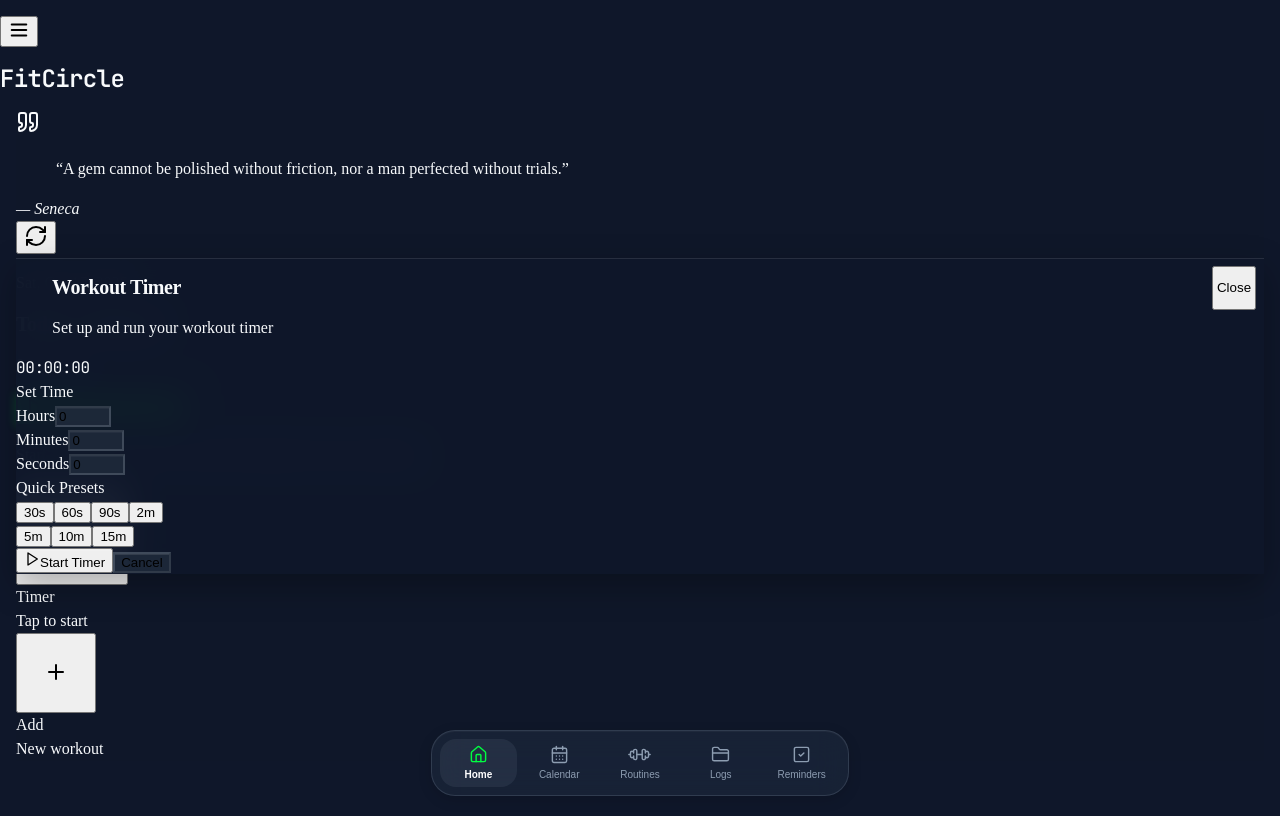
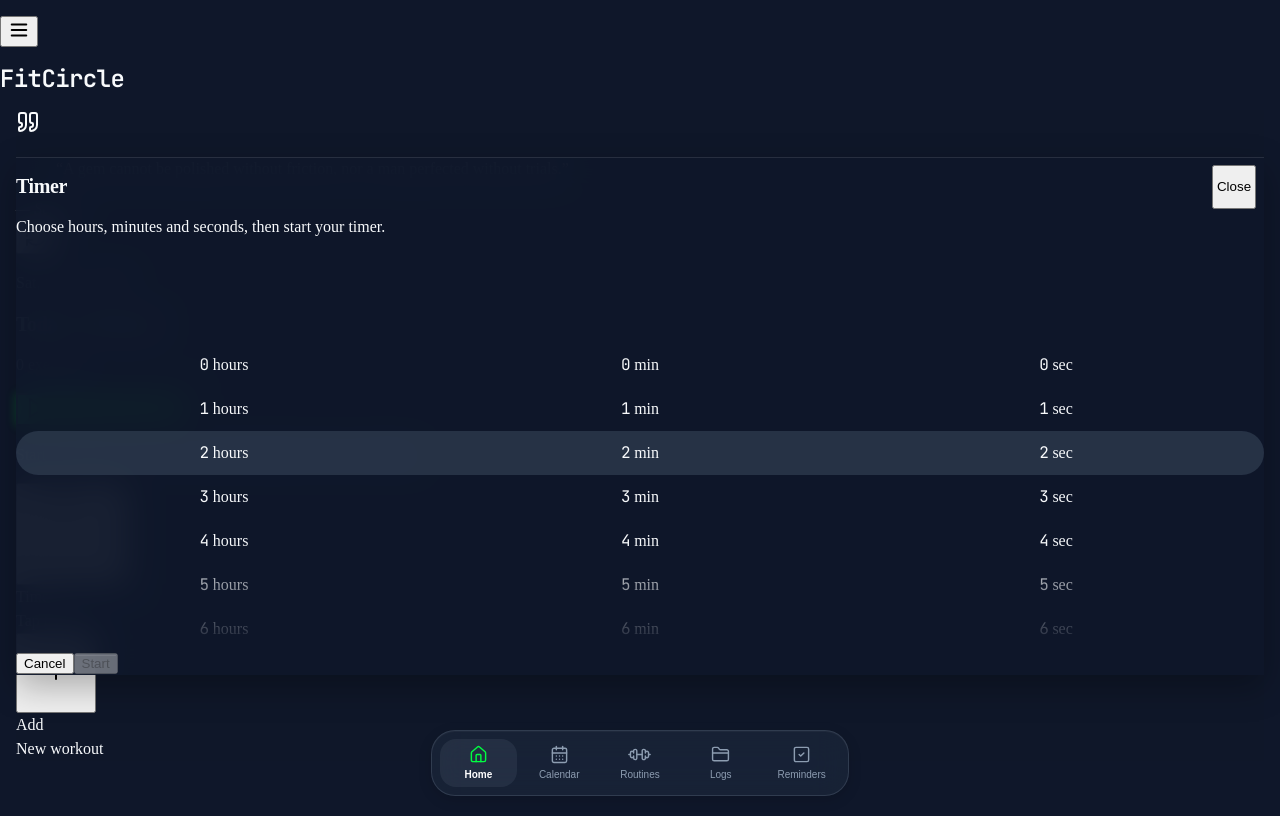
Before and after one commit to fullstackraven/FitCircle, a React (Vite) app in the folder client/: page / in a window 1280 px wide. Both pictures are taken after a click on the button 72 px from the left and 534 px from the top of the page. Built offline with nearby package versions, Linux system fonts and the light colour scheme.

Commit message:
Simplify the Home timer to a compact three-wheel picker

```diff
--- /dev/null
+++ b/client/src/components/TimerWheel.tsx
@@ -0,0 +1,68 @@
+import { useId, useLayoutEffect, useRef } from 'react';
+
+const ROW_HEIGHT = 44;
+
+export function TimerWheel({ label, unit, max, value, onChange }: {
+  label: string;
+  unit: string;
+  max: number;
+  value: number;
+  onChange: (value: number) => void;
+}) {
+  const wheel = useRef<HTMLDivElement>(null);
+  const id = useId();
+
+  useLayoutEffect(() => {
+    const element = wheel.current;
+    if (element && Math.round(element.scrollTop / ROW_HEIGHT) !== value) {
+      element.scrollTop = value * ROW_HEIGHT;
+    }
+  }, [value]);
+
+  const select = (next: number) => {
+    const selected = Math.min(max, Math.max(0, next));
+    wheel.current?.scrollTo({ top: selected * ROW_HEIGHT, behavior: 'instant' });
+    wheel.current?.focus({ preventScroll: true });
+    onChange(selected);
+  };
+
+  return (
+    <div
+      ref={wheel}
+      role="listbox"
+      aria-label={label}
+      aria-orientation="vertical"
+      aria-activedescendant={`${id}-${value}`}
+      tabIndex={0}
+      className="timer-wheel"
+      onScroll={event => {
+        const selected = Math.min(max, Math.max(0, Math.round(event.currentTarget.scrollTop / ROW_HEIGHT)));
+        if (selected !== value) onChange(selected);
+      }}
+      onKeyDown={event => {
+        const next = event.key === 'ArrowDown' ? value + 1
+          : event.key === 'ArrowUp' ? value - 1
+          : event.key === 'Home' ? 0
+          : event.key === 'End' ? max
+          : event.key === 'PageDown' ? value + 5
+          : event.key === 'PageUp' ? value - 5 : undefined;
+        if (next !== undefined) { event.preventDefault(); select(next); }
+      }}
+    >
+      {Array.from({ length: max + 1 }, (_, number) => (
+        <div
+          key={number}
+          id={`${id}-${number}`}
+          role="option"
+          aria-selected={number === value}
+          aria-label={`${number} ${label.toLowerCase()}`}
+          onClick={() => select(number)}
+          className={`timer-wheel-option ${number === value ? 'text-white' : 'text-slate-500'}`}
+        >
+          <span className="type-metric text-2xl">{number}</span>
+          <span className={`text-sm font-medium ${number === value ? '' : 'invisible'}`} aria-hidden="true">{unit}</span>
+        </div>
+      ))}
+    </div>
+  );
+}
--- a/client/src/index.css
+++ b/client/src/index.css
@@ -492,3 +492,45 @@
 }
 .reminders-list { padding-bottom: 80px; }
 .keyboard-open .reminders-add-button { display: none; }
+
+/* Three timer wheels share one selected row; the dialog itself stays compact. */
+.timer-dialog .dialog-header { padding-left: 0; padding-right: 44px; }
+.timer-picker {
+  --timer-wheel-height: clamp(88px, calc(var(--overlay-height) - var(--safe-top) - var(--safe-bottom) - 204px), 220px);
+  position: relative;
+  display: grid;
+  grid-template-columns: repeat(3, minmax(0, 1fr));
+}
+.timer-picker-selection {
+  position: absolute;
+  top: calc(50% - 22px);
+  height: 44px;
+  width: 100%;
+  border-radius: 999px;
+  background: rgb(51 65 85 / .65);
+  pointer-events: none;
+}
+.timer-wheel {
+  position: relative;
+  height: var(--timer-wheel-height);
+  overflow-y: auto;
+  overscroll-behavior: contain;
+  overflow-anchor: none;
+  scroll-snap-type: y mandatory;
+  scrollbar-width: none;
+  padding-block: calc((var(--timer-wheel-height) - 44px) / 2);
+  -webkit-mask-image: linear-gradient(transparent, black 28%, black 72%, transparent);
+  mask-image: linear-gradient(transparent, black 28%, black 72%, transparent);
+}
+.timer-wheel::-webkit-scrollbar { display: none; }
+.timer-wheel:focus-visible { outline: 2px solid #4ade80; outline-offset: -2px; border-radius: 12px; }
+.timer-wheel-option {
+  height: 44px;
+  scroll-snap-align: center;
+  display: flex;
+  align-items: center;
+  justify-content: center;
+  gap: 4px;
+  cursor: pointer;
+  user-select: none;
+}
--- a/client/src/pages/home.tsx
+++ b/client/src/pages/home.tsx
@@ -12,9 +12,9 @@
 import { ProgressCircle } from '@/components/progress-circle';
 import QuoteOfTheDay from '@/components/QuoteOfTheDay';
 import { Sheet, SheetContent, SheetHeader, SheetTitle, SheetTrigger } from '@/components/ui/sheet';
-import { Dialog, DialogContent, DialogHeader, DialogTitle, DialogDescription } from '@/components/ui/dialog';
+import { Dialog, DialogContent, DialogHeader, DialogTitle, DialogDescription, DialogFooter } from '@/components/ui/dialog';
 import { Button } from '@/components/ui/button';
-import { Input } from '@/components/ui/input';
+import { TimerWheel } from '@/components/TimerWheel';
 import { Collapsible, CollapsibleContent, CollapsibleTrigger } from '@/components/ui/collapsible';
 import { GoalCircle } from '@/components/GoalCircle';
 import { getColorClass } from '@/lib/color-utils';
@@ -617,181 +617,28 @@
 
       {/* Timer Dialog */}
       <Dialog open={isTimerOpen} onOpenChange={setIsTimerOpen}>
-        <DialogContent className="bg-slate-800 text-white border-slate-700 max-w-md rounded-2xl">
-          <DialogHeader>
-            <DialogTitle>Workout Timer</DialogTitle>
-            <DialogDescription className="text-slate-400 text-center">
-              Set up and run your workout timer
-            </DialogDescription>
+        <DialogContent staticBody fixedFooter className="timer-dialog bg-slate-900 text-white border-slate-700 max-w-sm rounded-2xl p-4 gap-4">
+          <DialogHeader className="text-left sm:text-left pl-0 pr-10">
+            <DialogTitle className="text-2xl font-bold">Timer</DialogTitle>
+            <DialogDescription className="sr-only">Choose hours, minutes and seconds, then start your timer.</DialogDescription>
           </DialogHeader>
-
-          {!timerState.isRunning && timerState.remainingTime === 0 ? (
-            // Timer Setup
-            <div className="space-y-6">
-              {/* Simple Time Display */}
-              <div className="text-center space-y-2">
-                <div className="type-metric text-4xl font-bold text-white">
-                  {String((parseInt(timerHours) || 0)).padStart(2, '0')}:
-                  {String((parseInt(timerMinutes) || 0)).padStart(2, '0')}:
-                  {String(parseInt(timerSeconds) || 0).padStart(2, '0')}
-                </div>
-                <div className="text-sm text-slate-400">Set Time</div>
-              </div>
-
-              {/* Time Input Fields */}
-              <div className="grid grid-cols-3 gap-3 mb-6">
-                <div className="text-center">
-                  <label className="block text-xs text-slate-400 mb-1">Hours</label>
-                  <Input
-                    type="number"
-                    value={timerHours}
-                    onChange={(e) => setTimerHours(e.target.value)}
-                    className="bg-slate-700 border-slate-600 text-white text-center text-lg"
-                    min="0"
-                    max="23"
-                    aria-label="Hours"
-                    tabIndex={-1}
-                  />
-                </div>
-                <div className="text-center">
-                  <label className="block text-xs text-slate-400 mb-1">Minutes</label>
-                  <Input
-                    type="number"
-                    value={timerMinutes}
-                    onChange={(e) => setTimerMinutes(e.target.value)}
-                    className="bg-slate-700 border-slate-600 text-white text-center text-lg"
-                    min="0"
-                    max="59"
-                    aria-label="Minutes"
-                    tabIndex={-1}
-                  />
-                </div>
-                <div className="text-center">
-                  <label className="block text-xs text-slate-400 mb-1">Seconds</label>
-                  <Input
-                    type="number"
-                    value={timerSeconds}
-                    onChange={(e) => setTimerSeconds(e.target.value)}
-                    className="bg-slate-700 border-slate-600 text-white text-center text-lg"
-                    min="0"
-                    max="59"
-                    aria-label="Seconds"
-                    tabIndex={-1}
-                  />
-                </div>
-              </div>
-
-              {/* Quick Preset Buttons */}
-              <div className="space-y-3">
-                <div className="text-sm text-slate-300 text-center">Quick Presets</div>
-                <div className="grid grid-cols-4 gap-2">
-                  <Button
-                    onClick={() => {
-                      startTimerFromSeconds(30);
-                      setIsTimerOpen(false);
-                    }}
-                    className="bg-slate-600 hover:bg-slate-500 text-xs py-2"
-                  >
-                    30s
-                  </Button>
-                  <Button
-                    onClick={() => {
-                      startTimerFromSeconds(60);
-                      setIsTimerOpen(false);
-                    }}
-                    className="bg-slate-600 hover:bg-slate-500 text-xs py-2"
-                  >
-                    60s
-                  </Button>
-                  <Button
-                    onClick={() => {
-                      startTimerFromSeconds(90);
-                      setIsTimerOpen(false);
-                    }}
-                    className="bg-slate-600 hover:bg-slate-500 text-xs py-2"
-                  >
-                    90s
-                  </Button>
-                  <Button
-                    onClick={() => {
-                      startTimerFromSeconds(120);
-                      setIsTimerOpen(false);
-                    }}
-                    className="bg-slate-600 hover:bg-slate-500 text-xs py-2"
-                  >
-                    2m
-                  </Button>
-                </div>
-                <div className="grid grid-cols-3 gap-2">
-                  <Button
-                    onClick={() => {
-                      startTimerFromSeconds(300);
-                      setIsTimerOpen(false);
-                    }}
-                    className="bg-slate-600 hover:bg-slate-500 text-xs py-2"
-                  >
-                    5m
-                  </Button>
-                  <Button
-                    onClick={() => {
-                      startTimerFromSeconds(600);
-                      setIsTimerOpen(false);
-                    }}
-                    className="bg-slate-600 hover:bg-slate-500 text-xs py-2"
-                  >
-                    10m
-                  </Button>
-                  <Button
-                    onClick={() => {
-                      startTimerFromSeconds(900);
-                      setIsTimerOpen(false);
-                    }}
-                    className="bg-slate-600 hover:bg-slate-500 text-xs py-2"
-                  >
-                    15m
-                  </Button>
-                </div>
-              </div>
-
-              {/* Control Buttons */}
-              <div className="flex space-x-3 pt-4">
-                <Button
-                  onClick={() => {
-                    const totalSeconds = (parseInt(timerHours) || 0) * 3600 +
-                                       (parseInt(timerMinutes) || 0) * 60 +
-                                       (parseInt(timerSeconds) || 0);
-                    if (totalSeconds > 0) {
-                      startTimerFromSeconds(totalSeconds);
-                      setIsTimerOpen(false);
-                    }
-                  }}
-                  className="flex-1 bg-green-600 hover:bg-green-700"
-                >
-                  <Play size={16} className="mr-2" />
-                  Start Timer
-                </Button>
-                <Button
-                  onClick={() => setIsTimerOpen(false)}
-                  variant="outline"
-                  className="border-slate-600 text-slate-300 hover:bg-slate-700"
-                >
-                  Cancel
-                </Button>
-              </div>
-            </div>
-          ) : (
-            // Timer is running - show simple message and close automatically
-            <div className="text-center space-y-4">
-              <div className="text-lg text-white">Timer is running!</div>
-              <div className="text-sm text-slate-400">Check the timer icon on the home page for countdown progress</div>
-              <Button
-                onClick={() => setIsTimerOpen(false)}
-                className="bg-slate-600 hover:bg-slate-700"
-              >
-                Close
-              </Button>
-            </div>
-          )}
+          <div className="timer-picker">
+            <div className="timer-picker-selection" aria-hidden="true" />
+            <TimerWheel label="Hours" unit="hours" max={23} value={Number(timerHours)} onChange={value => setTimerHours(String(value))} />
+            <TimerWheel label="Minutes" unit="min" max={59} value={Number(timerMinutes)} onChange={value => setTimerMinutes(String(value))} />
+            <TimerWheel label="Seconds" unit="sec" max={59} value={Number(timerSeconds)} onChange={value => setTimerSeconds(String(value))} />
+          </div>
+          <DialogFooter className="flex-row justify-between sm:justify-between sm:space-x-0">
+            <Button onClick={() => setIsTimerOpen(false)} className="w-16 h-16 rounded-full bg-slate-800 text-slate-300 hover:bg-slate-700 p-0">Cancel</Button>
+            <Button
+              disabled={Number(timerHours) * 3600 + Number(timerMinutes) * 60 + Number(timerSeconds) === 0}
+              onClick={() => {
+                const totalSeconds = Number(timerHours) * 3600 + Number(timerMinutes) * 60 + Number(timerSeconds);
+                if (totalSeconds > 0) { startTimerFromSeconds(totalSeconds); setIsTimerOpen(false); }
+              }}
+              className="w-16 h-16 rounded-full bg-green-400/15 text-green-400 hover:bg-green-400/25 disabled:opacity-40 p-0"
+            >Start</Button>
+          </DialogFooter>
         </DialogContent>
       </Dialog>
       </div>
```
Also changed, not shown: tests/tsconfig.regressions.json (+2 -1 lines), 1 other file (tests, documents, lock files or other folders).
